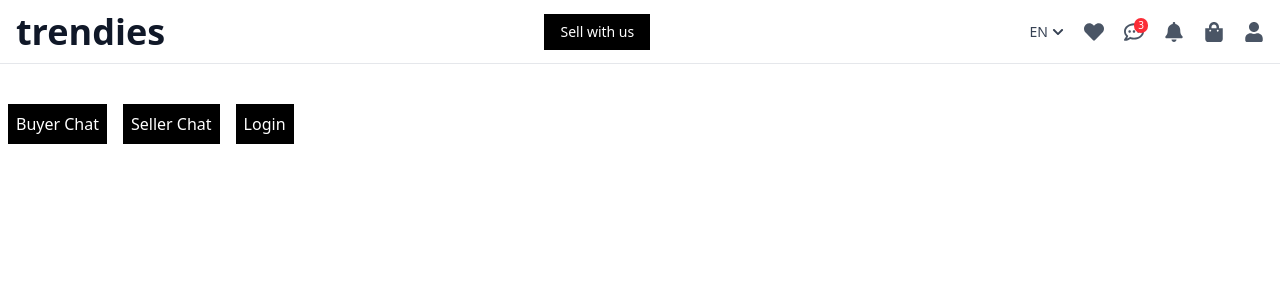
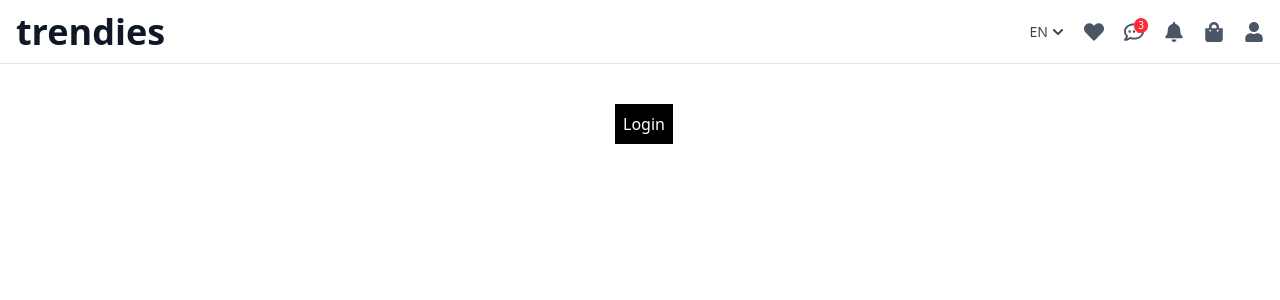
Before and after one commit to Uzmashaik93/counteroffer-chat, a Next.js app: page / in a window 1280 px wide. Shown: the top 300 px of the page. Built offline with nearby package versions, Linux system fonts and the light colour scheme.

Commit message:
feat: remove unused buttons from Navbar and update Home page layout

```diff
--- a/app/components/Navbar.tsx
+++ b/app/components/Navbar.tsx
@@ -27,11 +27,6 @@
             </span>
           </Link>
         </div>
-
-        {/* Center: CTA (hidden on mobile) */}
-        <button className="hidden md:block text-sm px-4 py-2 bg-black text-white hover:bg-gray-800">
-          Sell with us
-        </button>
 
         {/* Hamburger for mobile */}
         <button
--- a/app/page.tsx
+++ b/app/page.tsx
@@ -3,28 +3,9 @@
 export default function Home() {
   return (
     <div>
-      <div className="flex flex-row ml-2 mt-10 gap-4">
-        <Link
-          href="/chat/buyer"
-          target="_blank"
-          rel="noopener noreferrer"
-          className="hover:bg-gray-800 bg-black text-white px-2 py-2"
-        >
-          Buyer Chat
-        </Link>
-
-        <Link
-          href="/chat/seller"
-          target="_blank"
-          rel="noopener noreferrer"
-          className="hover:bg-gray-800 bg-black text-white px-2 py-2"
-        >
-          Seller Chat
-        </Link>
+      <div className="flex flex-row ml-2 mt-10 gap-4 justify-center items-center">
         <Link
           href="/login"
-          target="_blank"
-          rel="noopener noreferrer"
           className="hover:bg-gray-800 bg-black text-white px-2 py-2"
         >
           Login
```
